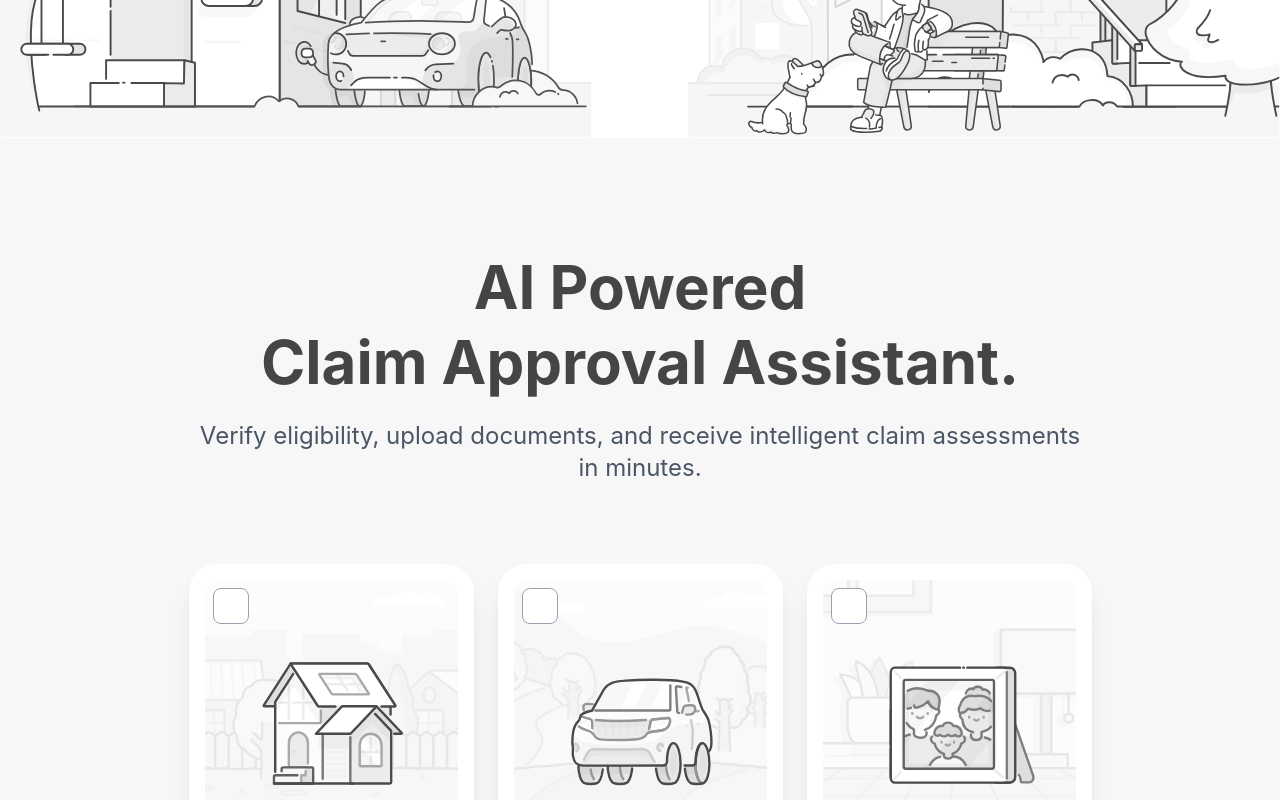
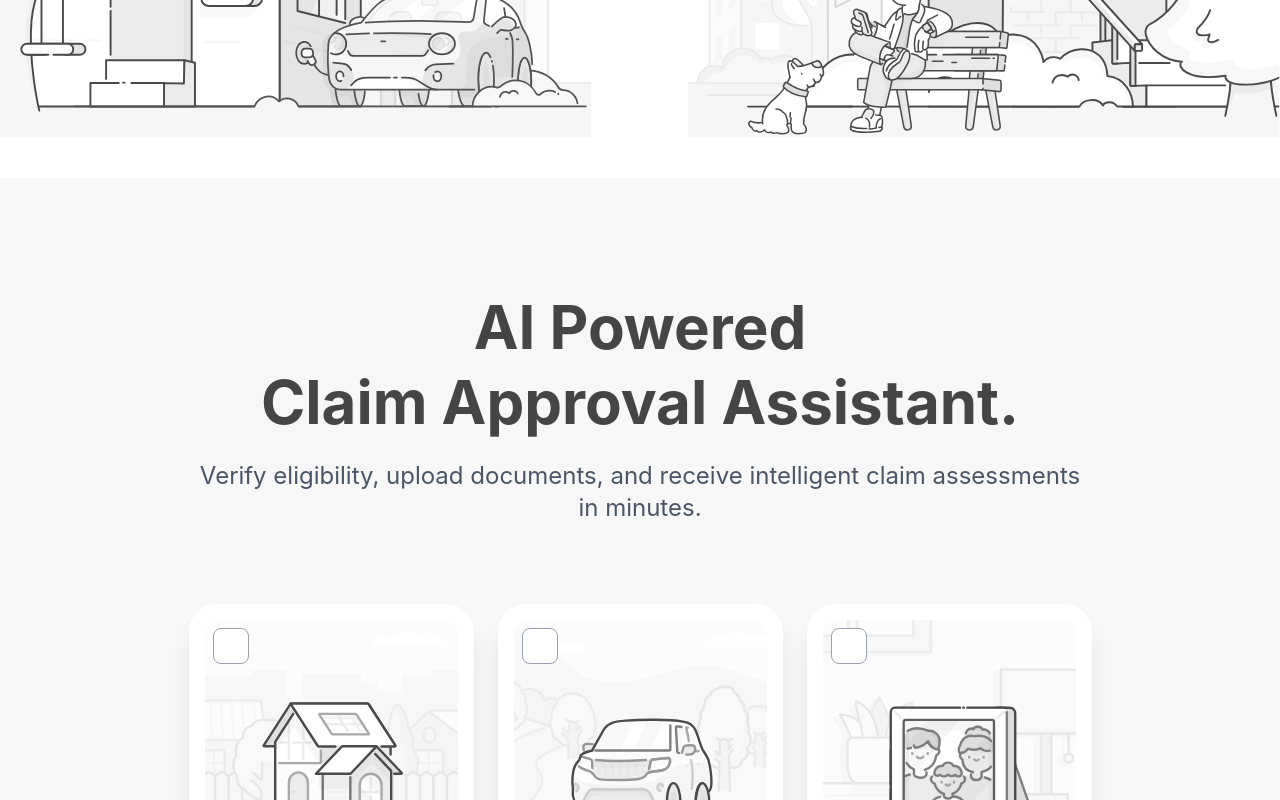
Before and after one commit to AYAZ2006/ClaimBrain, a React app in the folder frontend/: page / in a window 1280 px wide. Shown: the part 540-1340 px from the top of the page. Built offline with nearby package versions, Linux system fonts and the light colour scheme; no server answers; the HTML template or start-up script is replaced by a standard one.

Commit message:
four commit

```diff
--- a/frontend/src/components/Hero.jsx
+++ b/frontend/src/components/Hero.jsx
@@ -20,7 +20,7 @@ function Hero() {
           <img src="/guy.921bc398.svg" alt="" className="absolute bottom-[-8px] left-10"/>
         </div>
       </div>
-      <section className="bg-[#F7F7F7] py-16 md:py-24 lg:py-28 px-5">
+      <section className="bg-[#F7F7F7] py-16 md:py-24 lg:py-28 px-5 mt-10">
         <h1 className="text-center text-4xl md:text-5xl lg:text-6xl font-bold text-[#454545] leading-tight">AI Powered<br />Claim Approval Assistant.</h1>
         <p className="text-center text-lg md:text-xl lg:text-2xl text-gray-600 mt-5 max-w-4xl mx-auto">Verify eligibility, upload documents, and receive intelligent claim assessments in minutes.</p>
         <div className="mt-14 md:mt-20 flex justify-center gap-6 flex-wrap">
```
